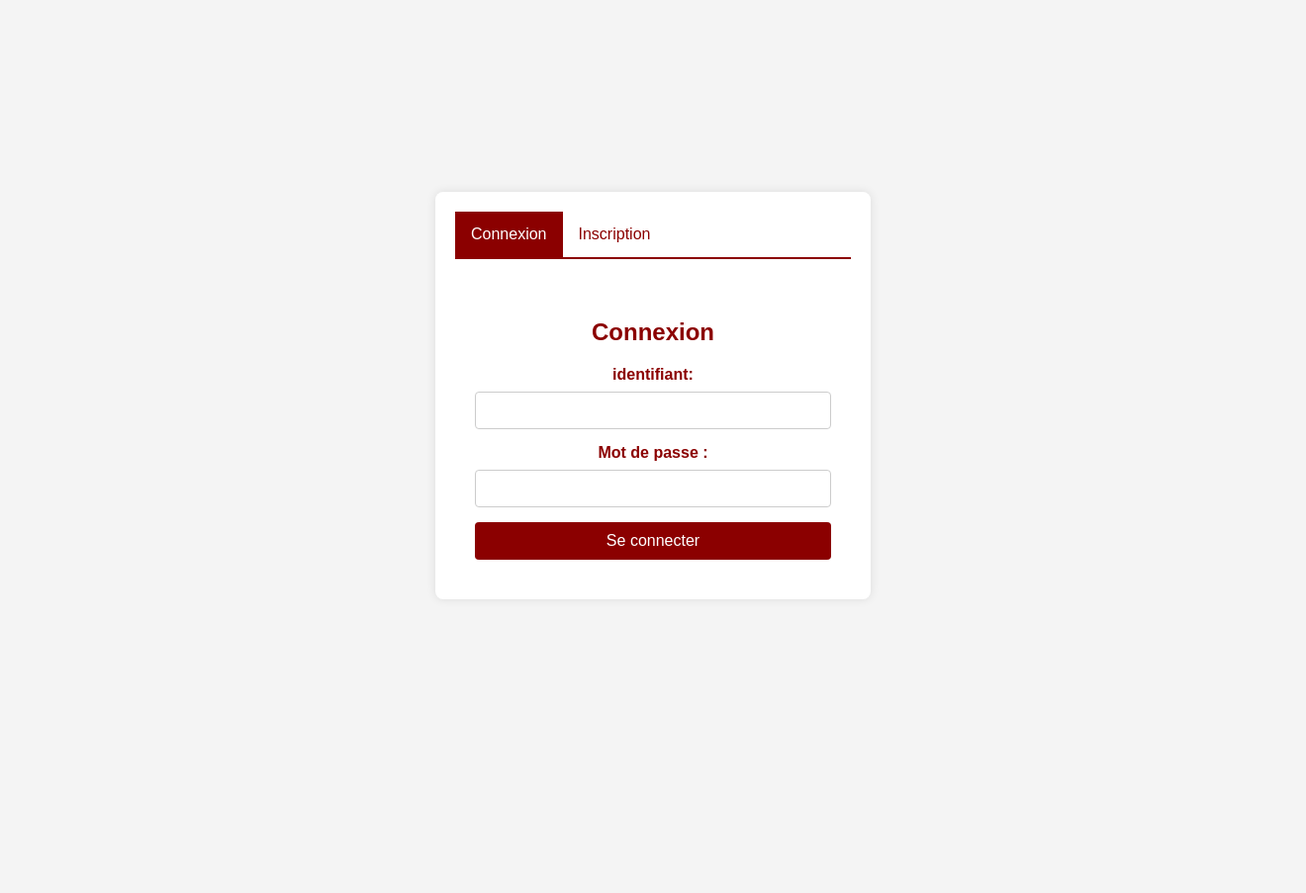
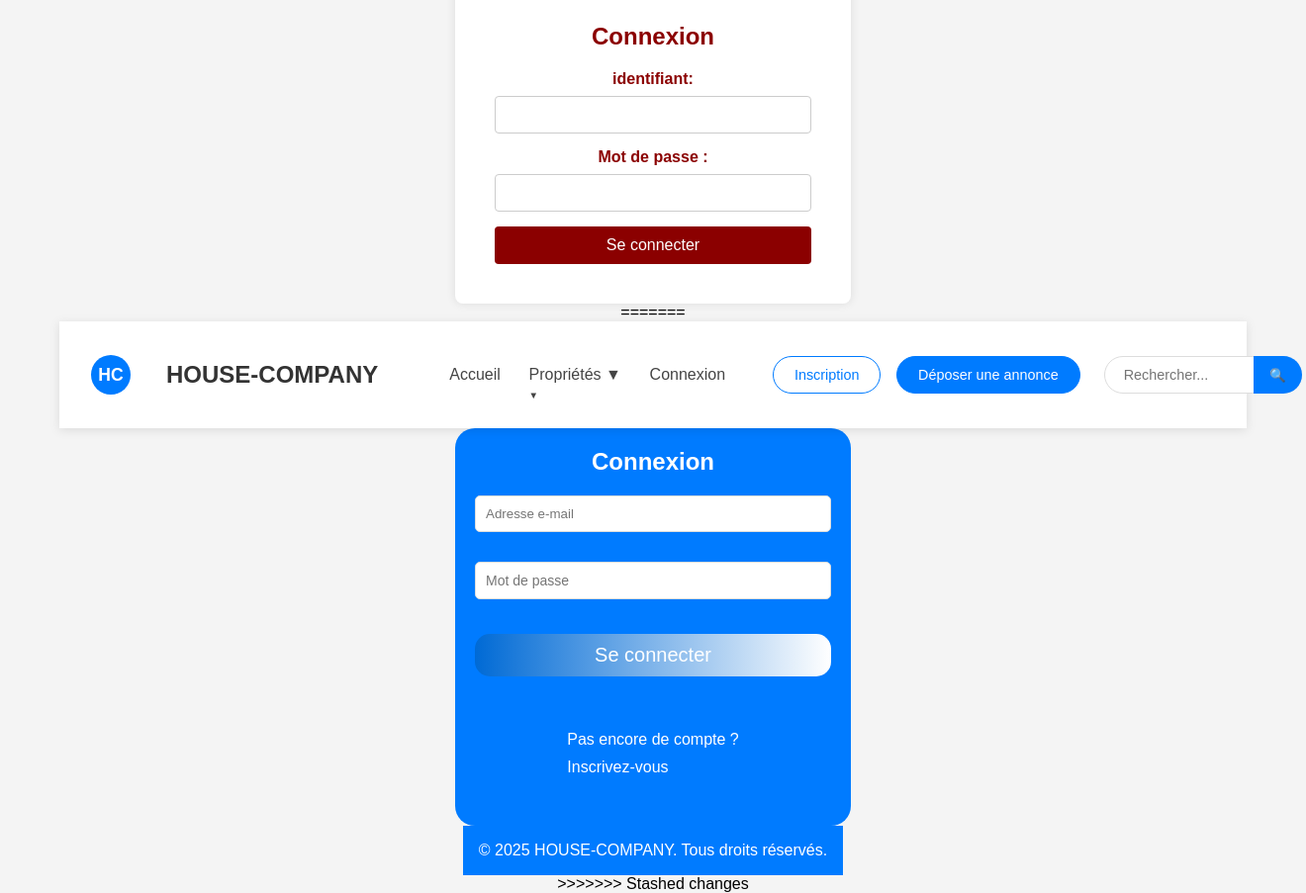
Before and after one commit to Fianesothug/Projet_integrateur, a PHP site: page /login.php in a window 1320 px wide. Shown: the whole page at 99% size. Before the commit the page ends 566 px from the top, so only its background shows below. Run offline with PHP 8.4, Linux system fonts and the light colour scheme.

Commit message:
Sauvegarde locale avant rebase

```diff
--- a/assets/css/style.css
+++ b/assets/css/style.css
@@ -182,3 +182,132 @@ main {
         display: none; /* Hide secondary button on small screens */
     }
 }
+
+
+
+/* Formuaire inscription */
+@import url("https://fonts.googleapis.com/css2?family=Poppins:wght@500;600;700&display=swap");
+@import url('https://fonts.googleapis.com/css2?family=Roboto+Mono:ital,wght@0,100..700;1,100..700&display=swap');
+
+* {
+  margin: 0;
+  padding: 0;
+  box-sizing: border-box;
+  font-family: "Poppins", sans-serif;
+  text-decoration: none;
+}
+.card_container{
+    margin-top: auto;
+    display: flex;
+    justify-content: center;
+    align-items: center;
+
+}
+
+.card{
+    width: 400px;
+    height: auto;
+    background-color:#007bff;
+    display: flex;
+    flex-direction: column;
+    align-items: center;
+    justify-content: center;
+    padding: 20px;
+    border-radius: 20px;
+}
+
+.card h2{
+  margin-bottom: 20px;
+  color: #fff;
+}
+
+.card a.fp{
+  width: 100%;
+  display: flex;
+  color: #fff;
+}
+.fp {
+    color: #fff;
+}
+.inscri{
+    color: black;
+}
+
+.login_register{
+  display: flex;
+  width: 100%;
+  border: 1px solid rgba(221, 221, 221, 1);
+  border-radius: 15px;
+  margin: 20px 0;
+}
+p.fp{
+    display: flex;
+    align-items: flex-start;
+    margin-top: 10px;
+    flex-direction: column;
+    padding:30px ;
+
+}
+.inscri{
+    padding-top: 10px;
+    display: flex;
+    align-items: flex-end;
+    color: #fff;
+}
+.login_register a{
+  font-size: 1em;
+  padding: 10px 55px;
+  border: none;
+  width: 50%;
+}
+
+.login_register a.login{
+  border-radius: 15px;
+  background-color: transparent;
+  color: black;
+}
+
+.login_register a.register{
+  border-radius: 15px;
+  background: linear-gradient(90deg, #003A74, #006AD5);
+  color: white;
+}
+
+.form{
+  display: flex;
+  flex-direction: column;
+
+  width: 100%;
+}
+
+.form input{
+  padding: 10px;
+  border-radius: 5px;
+  border: 1px solid #DDDDDD;
+  font-family: "Roboto Mono", sans-serif;
+}
+
+.form input.email{
+  margin-bottom: 30px;
+}
+
+.form input.pass{
+  margin-bottom: 20px;
+}
+
+.form input.comfirm_pass{
+  margin-bottom: 5px;
+}
+
+.login_btn{
+  font-size: 20px;
+  color: white;
+  border-radius: 15px;
+  border: none;
+  background-color: #007bff;
+  width: 100%;
+  padding: 10px;
+  margin-top: 15px;
+  margin-bottom: 15px;
+  background: linear-gradient(-90deg, #fff, #006AD5);
+}
--- a/login.php
+++ b/login.php
@@ -1,3 +1,4 @@
+<<<<<<< Updated upstream
 <!DOCTYPE html>
 <html lang="fr">
 <head>
@@ -91,3 +92,29 @@ document.getElementsByClassName('tablinks')[0].click();
 
 </body>
 </html>
+=======
+<!-- login.php -->
+<?php include_once './includes/header.php'; ?>
+<link rel="stylesheet" href="<?= $baseURL ?>/assets/css/style.css">
+<div class="card_container">
+  <div class="card">
+    <h2>Connexion</h2>
+
+    <!-- FORMULAIRE -->
+    <form class="form" action="traitement-login.php" method="POST">
+      <input type="email" name="email" placeholder="Adresse e-mail" class="email" required>
+      <input type="password" name="password" placeholder="Mot de passe" class="pass" required>
+
+
+      <!-- BOUTON LOGIN -->
+      <button type="submit" class="login_btn">Se connecter</button>
+    </form>
+
+    <!-- LIEN VERS INSCRIPTION -->
+    <p class="fp">Pas encore de compte ? <a href="register.php"><span class="inscri">Inscrivez-vous</span></a></p>
+  </div>
+
+
+</div>
+<?php include_once 'includes/footer.php'; ?>
+>>>>>>> Stashed changes
```
Also changed, not shown: assets/secourphp.php (+19 -0 lines), includes/footer.php (line endings or trailing spaces).
